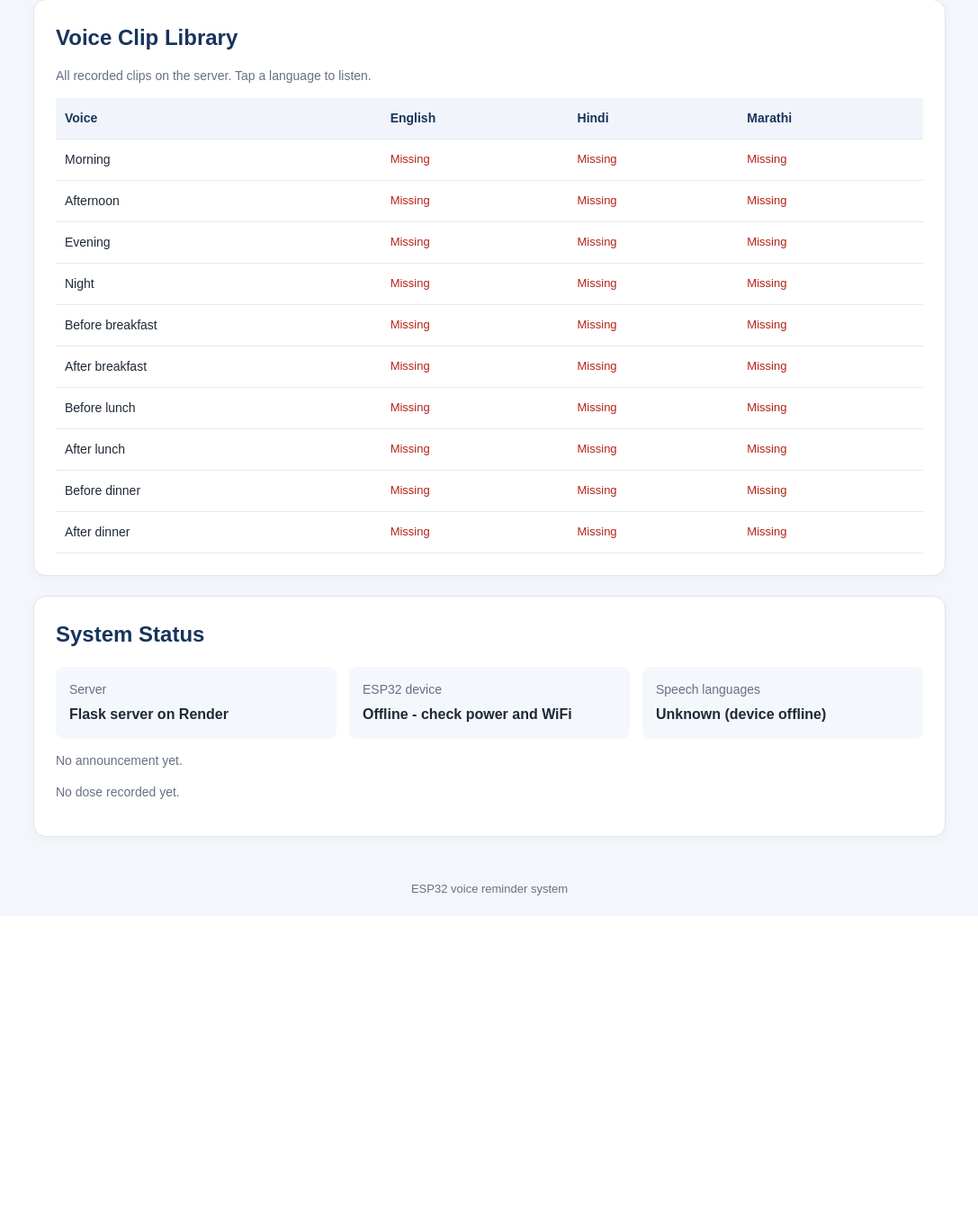
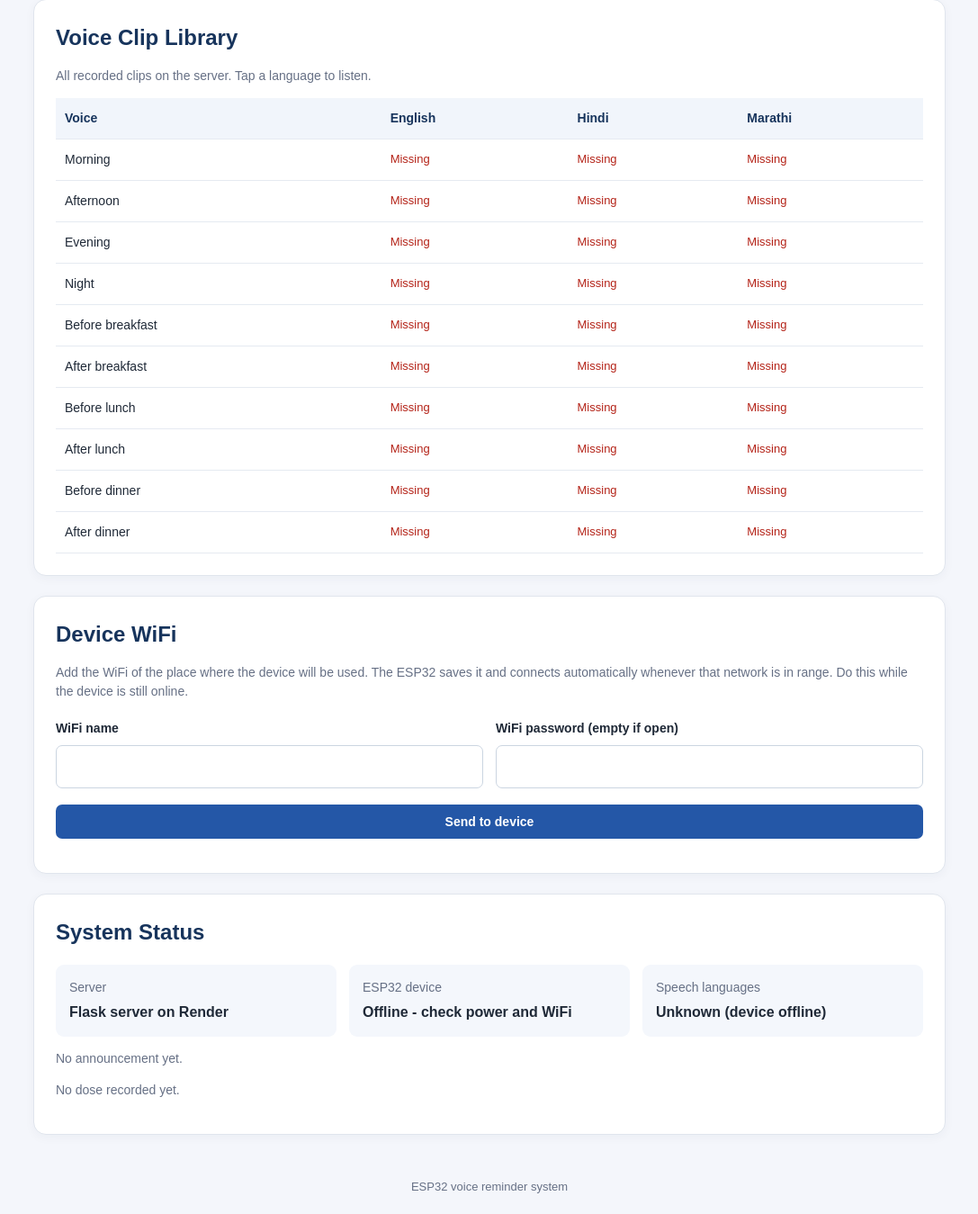
Before and after one commit to JidnyasaMude/multilingual-voice-system, a Flask app: page / in a window 1280 px wide. Shown: the part 1483-2832 px from the top of the page at 90% size, without its empty margins (96-1183 px from the left). Before the commit the page ends 2478 px from the top, so only its background shows below. Run offline with Flask 3, Linux system fonts and the light colour scheme; data that the repository does not hold is empty.

Commit message:
Add remote WiFi, setup hotspot

```diff
--- a/app.py
+++ b/app.py
@@ -44,6 +44,7 @@ lock = Lock()
 reminders = []
 last_announcement = None
 announcement_queue = deque()
+wifi_queue = deque(maxlen=3)
 dose_log = deque(maxlen=20)
 device = {"lastSeen": 0.0, "rssi": None, "langs": []}
 reminders_edited = False
@@ -198,6 +199,22 @@ def announce():
     })
 
 
+# ---------- add a WiFi network to the device (web page) ----------
+
+@app.route("/api/wifi", methods=["POST"])
+def add_wifi():
+    data = request.get_json(silent=True) or {}
+    ssid = str(data.get("ssid", "")).strip()
+    password = str(data.get("password", ""))
+    if not ssid or len(ssid) > 32 or len(password) > 63:
+        return jsonify({"success": False,
+                        "message": "Enter the WiFi name (max 32) and password (max 63)."}), 400
+    with lock:
+        wifi_queue.append({"ssid": ssid, "password": password})
+    return jsonify({"success": True,
+                    "message": "Sent. The ESP32 saves this network at its next poll (about 15 seconds)."})
+
+
 # ---------- voices (web page) ----------
 
 @app.route("/api/voices", methods=["GET"])
@@ -252,12 +269,14 @@ def device_poll():
         device["langs"] = [l for l in langs if l in SUPPORTED_LANGUAGES]
 
         announcement = announcement_queue.popleft() if announcement_queue else None
+        wifi_cmd = wifi_queue.popleft() if wifi_queue else None
         valid = reminders_edited or len(reminders) > 0
         schedule = [reminder_for_device(r) for r in reminders]
 
     return jsonify({
         "success": True,
         "announcement": announcement,
+        "wifi": wifi_cmd,
         "scheduleValid": valid,
         "reminders": schedule,
     })
--- a/static/app.js
+++ b/static/app.js
@@ -353,6 +353,29 @@ $("reminderSearch").addEventListener("keydown", (event) => {
     }
 });
 
+// ---------- DEVICE WIFI ----------
+
+$("wifiForm").addEventListener("submit", async (event) => {
+    event.preventDefault();
+    const button = event.submitter;
+    button.disabled = true;
+    try {
+        const data = await api("/api/wifi", {
+            method: "POST",
+            body: JSON.stringify({
+                ssid: $("wifiSsid").value.trim(),
+                password: $("wifiPassword").value
+            })
+        });
+        showMessage("wifiResult", data.message);
+        $("wifiForm").reset();
+    } catch (error) {
+        showMessage("wifiResult", error.message, false);
+    } finally {
+        button.disabled = false;
+    }
+});
+
 // ---------- INIT ----------
 
 (async () => {
--- a/templates/index.html
+++ b/templates/index.html
@@ -142,6 +142,29 @@
         </section>
 
         <section class="panel">
+            <h2>Device WiFi</h2>
+            <p class="muted">
+                Add the WiFi of the place where the device will be used. The ESP32 saves it and
+                connects automatically whenever that network is in range. Do this while the
+                device is still online.
+            </p>
+            <form id="wifiForm">
+                <div class="form-grid">
+                    <div>
+                        <label for="wifiSsid">WiFi name</label>
+                        <input id="wifiSsid" maxlength="32" required>
+                    </div>
+                    <div>
+                        <label for="wifiPassword">WiFi password (empty if open)</label>
+                        <input id="wifiPassword" type="password" maxlength="63" autocomplete="off">
+                    </div>
+                </div>
+                <button type="submit">Send to device</button>
+            </form>
+            <p id="wifiResult" class="result" aria-live="polite"></p>
+        </section>
+
+        <section class="panel">
             <h2>System Status</h2>
             <div class="status-grid">
                 <div class="status-card">
```
